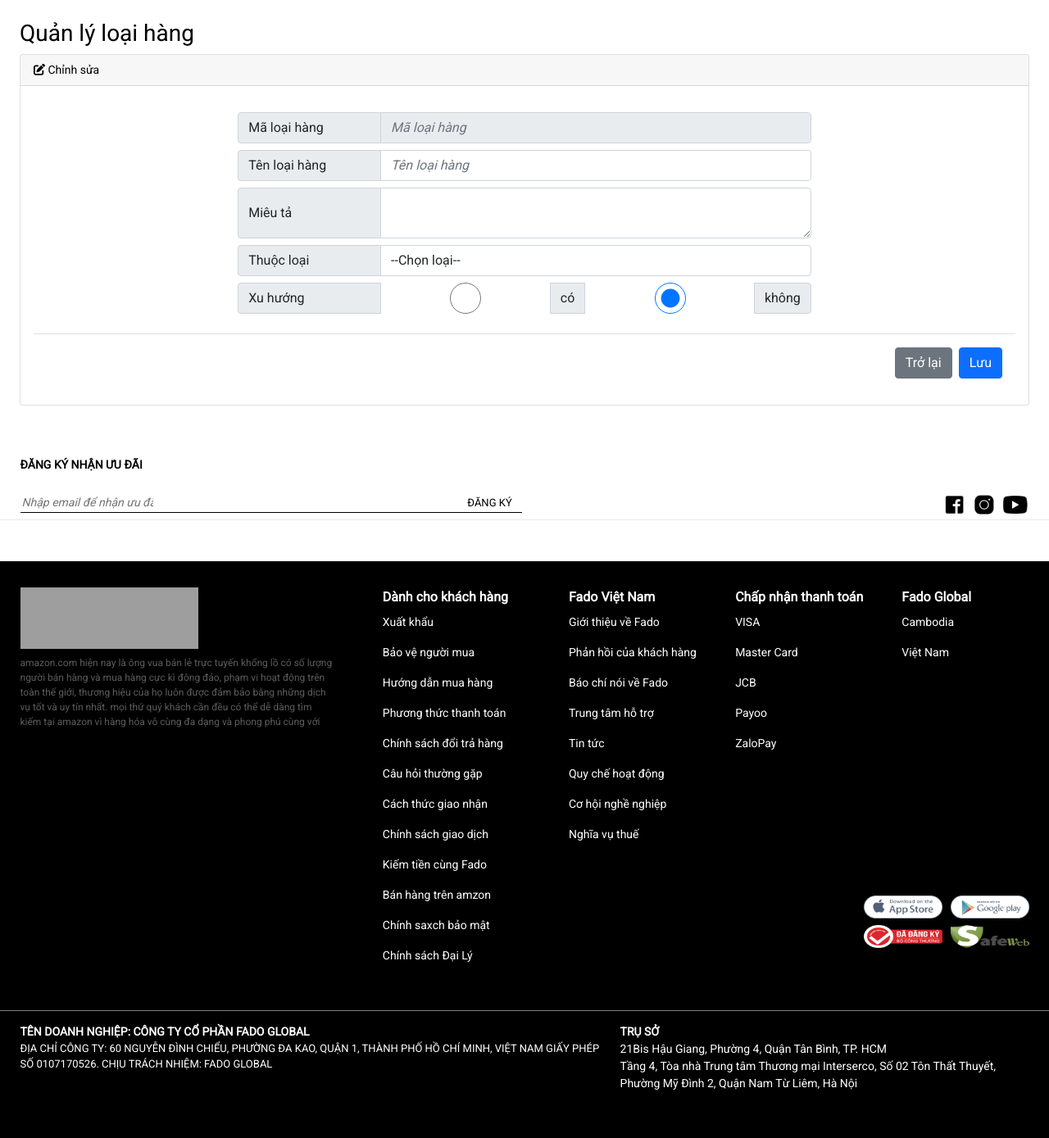
After one commit to iamveoveo/Fado, a PHP site: the page made by views/admin/tag/update.php in a window 1280 px wide. The commit adds this page. Shown: the whole page at 82% size. Run offline with PHP 8.4, Linux system fonts and the light colour scheme; the template is opened without the code that fills it, so the values that code supplies are empty; some libraries are stand-ins or nearby versions; some web fonts are replaced; grey boxes are pictures that could not be loaded.

Commit message:
19:42 3/13/2022

```diff
--- a/assets/js/script.js
+++ b/assets/js/script.js
@@ -23,11 +23,13 @@ $(document).ready(function(){
   var quantity = 1;
 
   $('.down-btn').click(function(){
-    quantity--;
-    $('#quantity').val(quantity);
+    if(quantity>1){
+      quantity--;
+      $('[name="quantity"]').val(quantity);
+    };
   });
   $('.up-btn').click(function(){
     quantity++;
-    $('#quantity').val(quantity);
+    $('[name="quantity"]').val(quantity);
   });
 });
--- /dev/null
+++ b/views/admin/tag/update.php
@@ -0,0 +1,69 @@
+<?php
+view('layout.header-admin');
+?>
+<div id="layoutSidenav_content">
+    <main>
+        <div class="container-fluid px-4">
+            <h3 class="mt-4">Quản lý loại hàng</h1>
+            <div class="card mb-4">
+                <div class="card-header">
+                    <i class="fa-solid fa-pen-to-square"></i>
+                    Chỉnh sửa
+                    <?php
+                        view('layout.alert');
+                    ?>
+                </div>
+                <div class="card-body">
+                    <!-- body -->
+                    <form action="" method="post">
+
+                        <div class="modal-body">
+                            <div style="max-width:60%;margin:auto;">
+                                <div class="input-group  flex-nowrap mb-2 ">
+                                    <span class="input-group-text col-md-3"  id="addon-wrapping">Mã loại hàng</span>
+                                    <input readonly value="<?php echo $tag[0]['TagID']?>" name="TagID" type="text" class="form-control" placeholder="Mã loại hàng" aria-label="Username" aria-describedby="addon-wrapping">
+                                </div>
+                                <div class="input-group flex-nowrap mb-2 ">
+                                    <span class="input-group-text col-md-3" id="addon-wrapping">Tên loại hàng</span>
+                                    <input value="<?php echo $tag[0]['TagName']?>" name="TagName" type="text" class="form-control" placeholder="Tên loại hàng" aria-label="Username" aria-describedby="addon-wrapping">
+                                </div>
+                                <div class="input-group flex-nowrap mb-2 ">
+                                    <span class="input-group-text col-md-3" id="addon-wrapping">Miêu tả</span>
+                                    <textarea name="TagDes" class="form-control"><?php echo $tag[0]['TagDes']?></textarea>
+                                </div>
+                                <div class="input-group flex-nowrap mb-2 ">
+                                    <span class="input-group-text col-md-3" id="addon-wrapping">Thuộc loại</span>
+                                    <select name="BigTag" class="form-control">
+                                        <option value=null> --Chọn loại--</option>
+                                        <?php foreach ($bigTag as $row): ?>
+                                            <option <?php echo $tag[0]['BigTag']==$row['TagID'] ? 'selected' : ''?> value="<?php echo $row['TagID']; ?>"><?php echo $row['TagName']; ?></option>
+                                        <?php endforeach; ?>
+                                    </select>
+                                </div>
+                                <div class="input-group flex-nowrap mb-2 ">
+                                    <span class="input-group-text col-md-3" id="addon-wrapping">Xu hướng</span>
+
+                                    <input <?php echo $tag[0]['TagTrending']==1 ? 'checked' : ''?> name="TagTrending" class="form-radio-input mt-0" style="height: 38px;width: 38px;margin: auto;" type="radio" value="1" aria-label="radio for following text input">
+                                    <span class="input-group-text" id="addon-wrapping">có</span>
+
+                                    <input <?php echo $tag[0]['TagTrending']!=1 ? 'checked' : ''?> name="TagTrending" class="form-radio-input mt-0" style="height: 38px;width: 38px;margin: auto;" type="radio" value="0" aria-label="radio for following text input">
+                                    <span class="input-group-text" id="addon-wrapping">không</span>
+                                </div>
+                            </div>
+                        </div>
+                        <div class="modal-footer">
+                            <a href="<?php echo SITEURL . '?controller=tag' ?>">
+                                <button type="button" class="btn btn-secondary" data-bs-dismiss="modal">Trở lại</button>
+                            </a>
+                            <button name="modify_tag" type="submit" class="btn btn-primary">Lưu</button>
+                        </div>
+                    </form>
+
+                </div>
+            </div>
+        </div>
+    </main>
+
+<?php
+view('layout.footer-admin');
+?>
--- a/views/home/product-details.php
+++ b/views/home/product-details.php
@@ -324,7 +324,7 @@ view('layout.head');
                         <div class="cart-segment d-flex mt-3">
                             <div class="quantity-control-group">
                                 <div class="down-btn ">-</div>
-                                <input type="text" id="quantity" class="quantity-input mx-1" value="1" readonly>
+                                <input type="text" name="quantity" class="quantity-input mx-1" value="1" readonly>
                                 <div class="up-btn">+</div>
                             </div>
                             <div class="btn btn-dark cart-shared mx-3 cart-online">MUA NGAY</div>
--- a/views/layout/footer-admin.php
+++ b/views/layout/footer-admin.php
@@ -9,11 +9,13 @@
             </div>
         </div>
         <script src="https://cdn.jsdelivr.net/npm/bootstrap@5.1.3/dist/js/bootstrap.bundle.min.js" crossorigin="anonymous"></script>
+        <script src="https://code.jquery.com/jquery-3.6.0.js" integrity="sha256-H+K7U5CnXl1h5ywQfKtSj8PCmoN9aaq30gDh27Xc0jk=" crossorigin="anonymous"></script>
         <script src="assets/js/scripts-admin.js"></script>
         <script src="https://cdnjs.cloudflare.com/ajax/libs/Chart.js/2.8.0/Chart.min.js" crossorigin="anonymous"></script>
         <script src="assets/js/demo/chart-area-demo.js"></script>
         <script src="assets/js/demo/chart-bar-demo.js"></script>
         <script src="https://cdn.jsdelivr.net/npm/simple-datatables@latest" crossorigin="anonymous"></script>
         <script src="assets/js/datatables-simple-demo.js"></script>
+
     </body>
 </html>
```
Also changed, not shown: assets/js/scripts-admin.js (+8 -0 lines), controllers/HomeController.php (+5 -3 lines), controllers/TagController.php (+53 -7 lines), models/BaseModel.php (+4 -4 lines), models/TagModel.php (+18 -7 lines), views/admin/tag/index.php (+17 -9 lines), views/layout/header-admin.php (+9 -9 lines).
